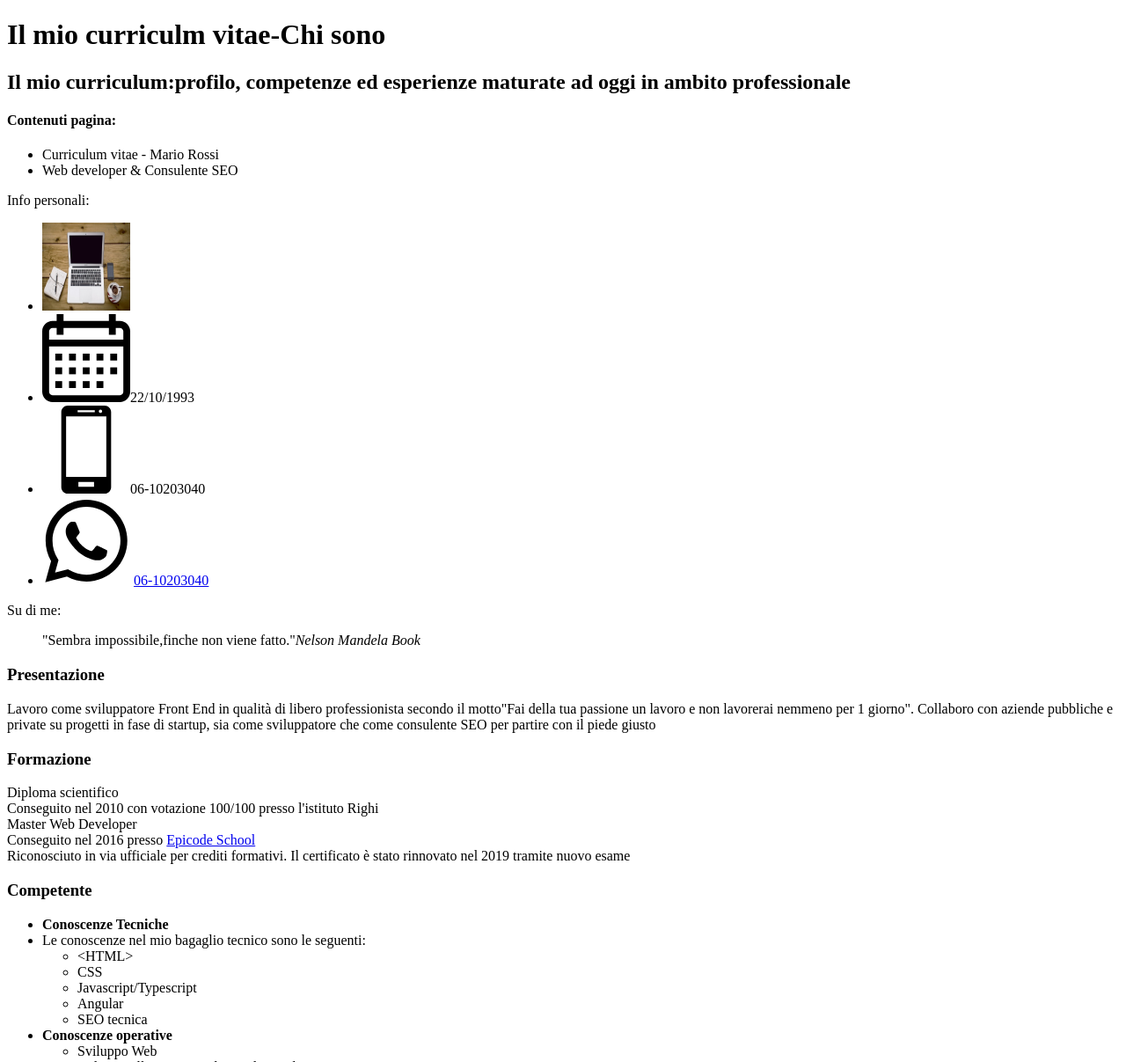
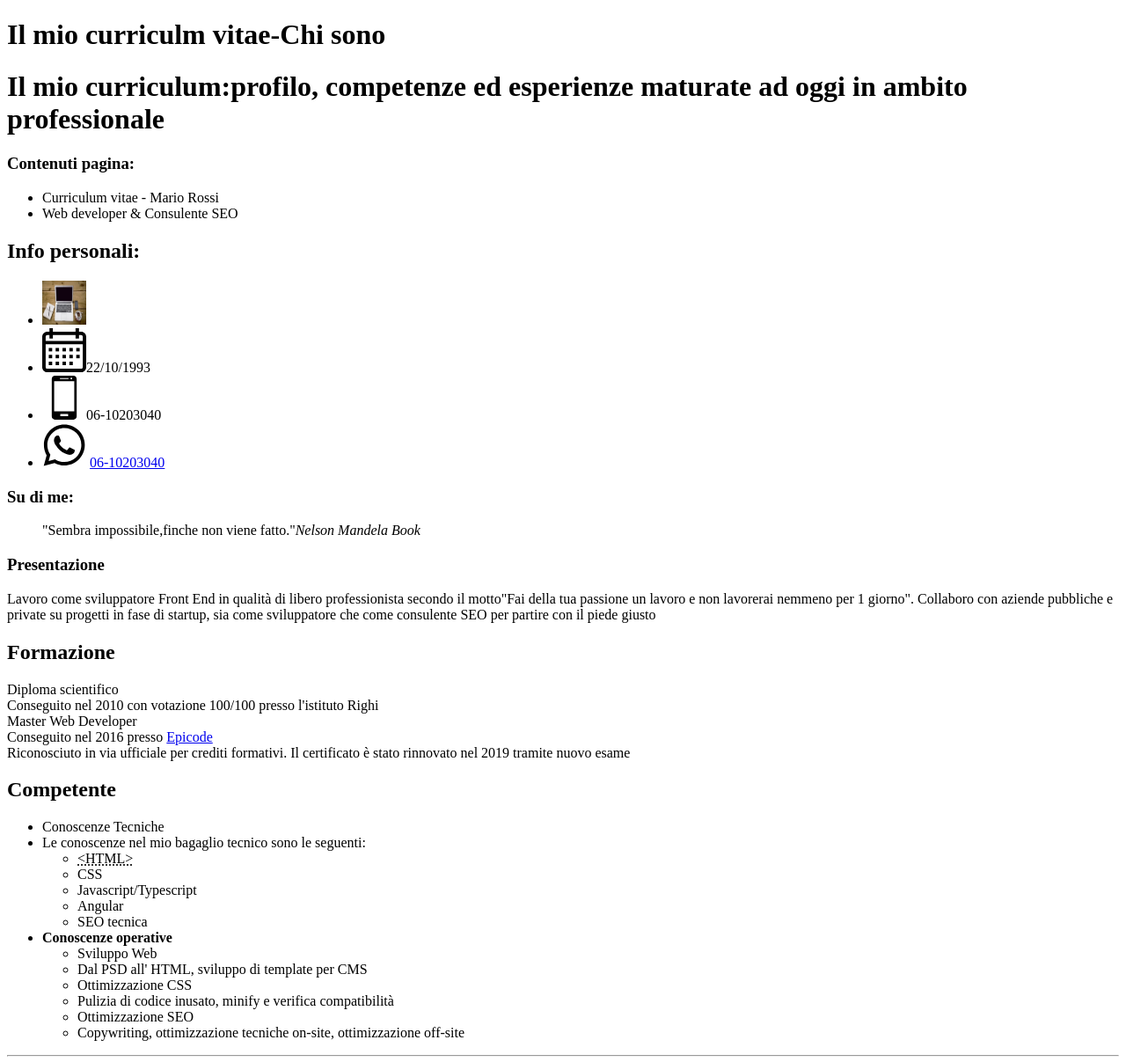
Before and after one commit to Ginger90/curriculum, a plain HTML site: page start/index.html in a window 1280 px wide. Shown: the top 1207 px of the page at 88% size. Drawn offline with Linux system fonts and the light colour scheme.

Commit message:
Add files via upload

```diff
--- a/start/index.html
+++ b/start/index.html
@@ -12,25 +12,24 @@
 
     <body>
         <h1>Il mio curriculm vitae-Chi sono</h1>
-        <h2>Il mio curriculum:profilo, competenze ed esperienze maturate ad oggi in ambito professionale</h2>
-        <h4>Contenuti pagina:</h4>
+        <h1>Il mio curriculum:profilo, competenze ed esperienze maturate ad oggi in ambito professionale</h1>
+        <h3>Contenuti pagina:</h3>
         <ul>
             <li>Curriculum vitae - Mario Rossi</li>
             <li>Web developer & Consulente SEO</li>
         </ul>
 
-        <p>Info personali:</p>
+        <h2>Info personali:</h2>
         <ul>
-            <li><img src="/assets/img/profilo.jpg" alt="foto profilo" width="100px" height="100px"></li>
-            <li><img src="/assets/img/calendar.svg" alt="" width="100px" height="100px">22/10/1993</li>
-            <li><img src="assets/img/smartphone.svg" alt="" width="100px" height="100px">06-10203040 </li>
-            <li><img src="assets/img/whatsapp.svg" alt="numero whatsapp" width="100px" height="100px"> <a
-                    href="http://wa.me/0610203040">06-10203040</a></li>
+            <li><img src="/assets/img/profilo.jpg" alt="foto profilo" width="50px" height="50px"></li>
+            <li><img src="/assets/img/calendar.svg" alt="" width="50px" height="50px">22/10/1993</li>
+            <li><img src="assets/img/smartphone.svg" alt="" width="50px" height="50px">06-10203040 </li>
+            <li><img src="assets/img/whatsapp.svg" alt="numero whatsapp" width="50px" height="50px"> <a href="http://wa.me/0610203040" target="blank">06-10203040</a></li>
         </ul>
-        <p>
-            Su di me:
+        <h3>
+            Su di me:</h3>
         <blockquote>"Sembra impossibile,finche non viene fatto."<cite>Nelson Mandela Book</cite></blockquote>
-        </p>
+
         <h3>Presentazione</h3>
         <p>
             Lavoro come sviluppatore Front End in qualità di libero professionista secondo il motto"Fai della tua
@@ -39,26 +38,25 @@
             consulente SEO per partire con il piede giusto
 
         </p>
-        <h3>Formazione</h3>
+        <h2>Formazione</h2>
         <p>Diploma scientifico <br>Conseguito nel 2010 con votazione 100/100 presso l'istituto Righi
             <br>
 
             Master Web Developer
             <br>
-            Conseguito nel 2016 presso <a
-                href="https://epicode.com/it/landing-web-developer-a/?utm_source=googleads&utm_campaign=brand&utm_adgroup=brandexact&utm_term=epicode&utm_campaign=Brand+QI+Target&utm_source=adwords&utm_medium=ppc&hsa_acc=1246633295&hsa_cam=16691982470&hsa_grp=138769335350&hsa_ad=589723747623&hsa_src=g&hsa_tgt=kwd-1083842420863&hsa_kw=epicode&hsa_mt=e&hsa_net=adwords&hsa_ver=3&gclid=CjwKCAjwm8WZBhBUEiwA178UnLaL9VIrwAYb6UsvEXDjEjY6Ds6MK4ApdC1WNFW3-PCRQr74v-SV_RoCNHMQAvD_BwE">Epicode
-                School</a>
+            Conseguito nel 2016 presso <a href="http://www.epicode.it" target="blank">Epicode</a>
+
             <br>
             Riconosciuto in via ufficiale per crediti formativi. Il certificato è stato rinnovato nel 2019 tramite nuovo
             esame
         </p>
 
-        <h3>Competente</h3>
+        <h2>Competente</h2>
         <ul>
-            <li> <b> Conoscenze Tecniche</b> </li>
+            <li>  Conoscenze Tecniche </li>
             <li>Le conoscenze nel mio bagaglio tecnico sono le seguenti:
                 <ul>
-                    <li>&ltHTML&gt</li>
+                    <li> <abbr title="Hyper Text Markup Language">&ltHTML&gt</abbr></li>
                     <li>CSS</li>
                     <li>Javascript/Typescript</li>
                     <li>Angular</li>
@@ -78,12 +76,12 @@
               </ul>
            </li>
         </ul>
+<hr>
 
-
-           <p> Per stampare questa pagina premere i tasti Ctrl + P
+           <p>  Per stampare questa pagina premere i tasti Ctrl + P
            <br> oppure
                   <br>
-                   Scarica il mio <a href="assets/doc/curriculum.pdf">curriculm vitae</a>
+                   Scarica il mio <a href="assets/doc/curriculum.pdf" target="blanck">curriculm vitae</a>
                  </p>
                 <div>
                     Autorizzo il trattamento dei dati personali secondo il decreto vigente
```
